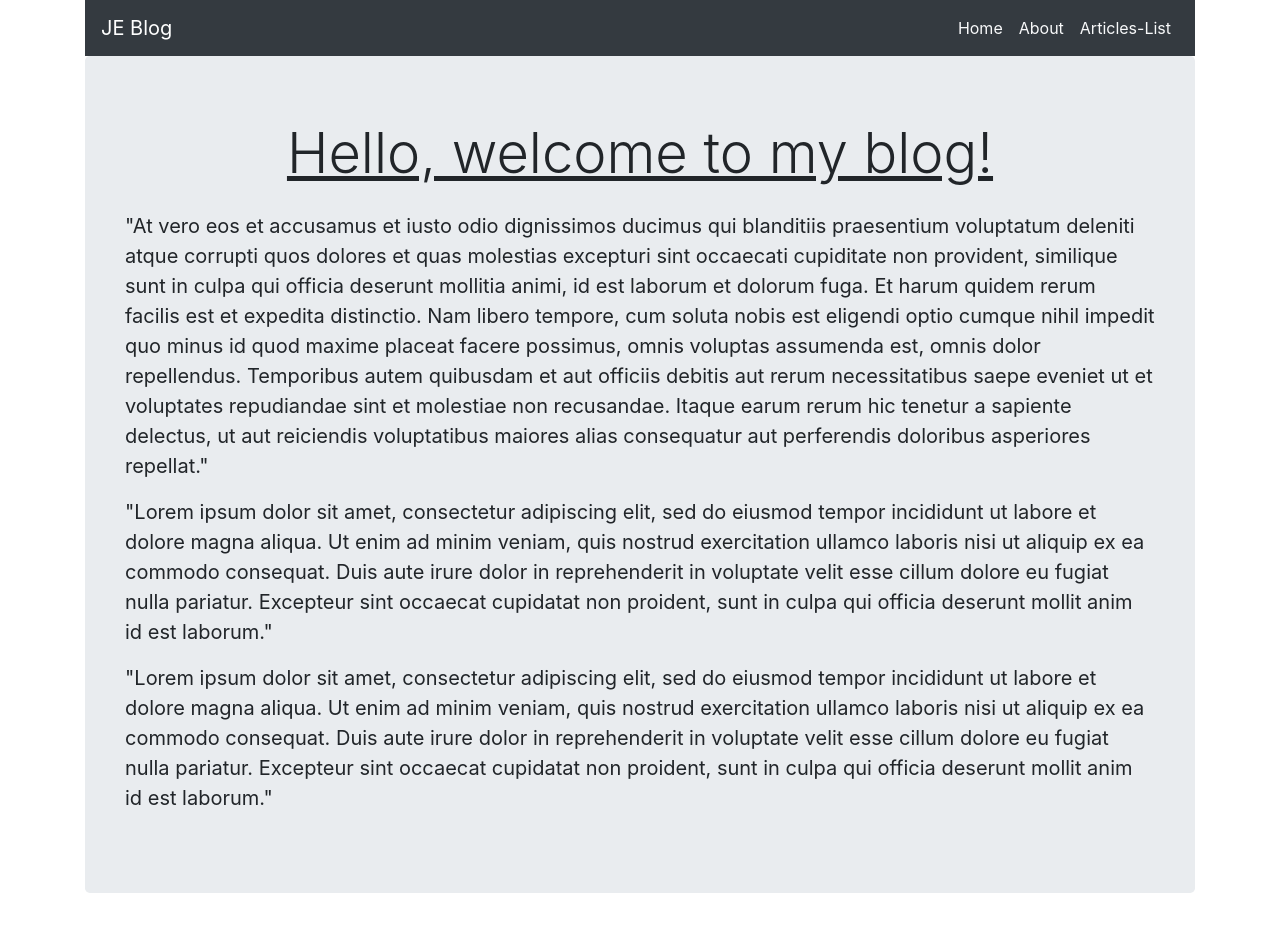
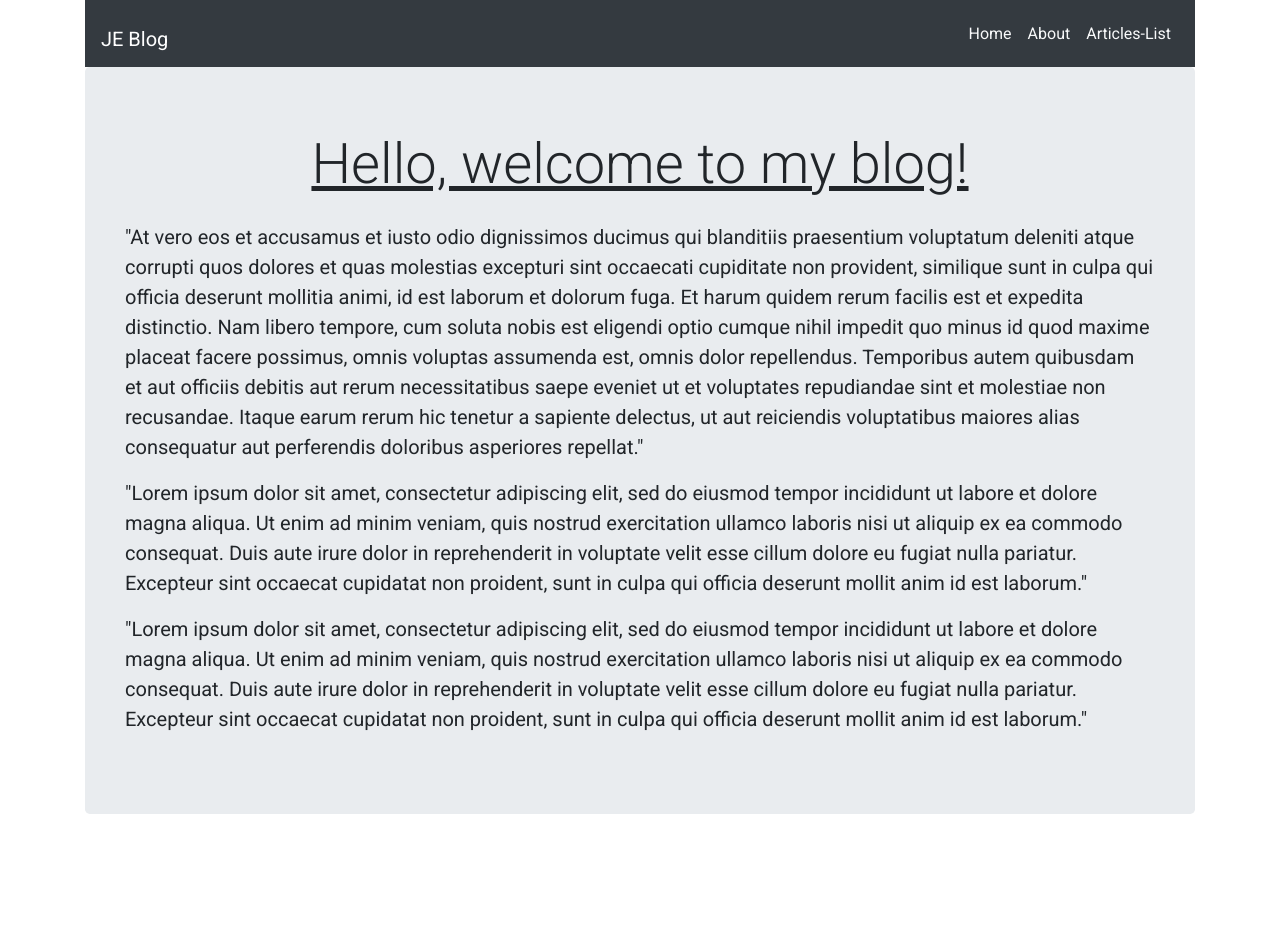
Before and after one commit to jm27/Blog-MERN, a React (Create React App) app in the folder Blog-FrontEnd/: page / in a window 1280 px wide. After the commit the page ends 846 px from the top, so only its background shows below. Built offline with nearby package versions, Linux system fonts and the light colour scheme.

Commit message:
Bootsrap style to components

```diff
--- a/Blog-FrontEnd/public/index.html
+++ b/Blog-FrontEnd/public/index.html
@@ -8,6 +8,8 @@
       name="JE Blog"
       content="Web site created using create-react-app, Journal for technical documents"
     />
+    <!-- CSS reset -->
+    <link href="./reset.css" rel="stylesheet" />
     <!-- Bootstrap -->
     <link
       rel="stylesheet"
@@ -22,6 +24,13 @@
       integrity="sha384-AYmEC3Yw5cVb3ZcuHtOA93w35dYTsvhLPVnYs9eStHfGJvOvKxVfELGroGkvsg+p"
       crossorigin="anonymous"
     />
+    <!-- Google Fonts -->
+    <link
+      href="https://fonts.googleapis.com/css2?family=Roboto:wght@300;400;500;700&display=swap"
+      rel="stylesheet"
+    />
+    <!-- Our CSS -->
+    <link href="./style.css" rel="stylesheet" />
     <title>JE Blog</title>
   </head>
   <body>
--- /dev/null
+++ b/Blog-FrontEnd/public/reset.css
@@ -0,0 +1,48 @@
+/* http://meyerweb.com/eric/tools/css/reset/
+   v2.0 | 20110126
+   License: none (public domain)
+*/
+
+html, body, div, span, applet, object, iframe,
+h1, h2, h3, h4, h5, h6, p, blockquote, pre,
+a, abbr, acronym, address, big, cite, code,
+del, dfn, em, img, ins, kbd, q, s, samp,
+small, strike, strong, sub, sup, tt, var,
+b, u, i, center,
+dl, dt, dd, ol, ul, li,
+fieldset, form, label, legend,
+table, caption, tbody, tfoot, thead, tr, th, td,
+article, aside, canvas, details, embed,
+figure, figcaption, footer, header, hgroup,
+menu, nav, output, ruby, section, summary,
+time, mark, audio, video {
+	margin: 0;
+	padding: 0;
+	border: 0;
+	font-size: 100%;
+	font: inherit;
+	vertical-align: baseline;
+}
+/* HTML5 display-role reset for older browsers */
+article, aside, details, figcaption, figure,
+footer, header, hgroup, menu, nav, section {
+	display: block;
+}
+body {
+	line-height: 1;
+}
+ol, ul {
+	list-style: none;
+}
+blockquote, q {
+	quotes: none;
+}
+blockquote:before, blockquote:after,
+q:before, q:after {
+	content: '';
+	content: none;
+}
+table {
+	border-collapse: collapse;
+	border-spacing: 0;
+}
--- /dev/null
+++ b/Blog-FrontEnd/public/style.css
@@ -0,0 +1,3 @@
+* {
+  font-family: "Roboto", sans-serif !important;
+}
--- a/Blog-FrontEnd/src/Components/AddCommentForm.js
+++ b/Blog-FrontEnd/src/Components/AddCommentForm.js
@@ -22,7 +22,7 @@
     <>
       <h3 className="display-6 mt-3 mb-3">Add a Comment</h3>
       <div id="add-comment-form" className="form-group mb-3">
-        <label className=" font-weight-bold">Name:</label>
+        <label className="font-weight-bold">Name:</label>
         <input
           placeholder="Full name"
           className="form-control"
--- a/Blog-FrontEnd/src/Components/ArticlesList.js
+++ b/Blog-FrontEnd/src/Components/ArticlesList.js
@@ -4,7 +4,7 @@
 const ArticlesList = ({ articles }) => (
   <div className='row d-flex justify-content-around'>
     {articles.map((a, i) => (
-      <div className='card col-5 text-center mb-3' >
+      <div className='card col-md-5 text-center mb-3' >
       <div className="card-body">
         <h3 className="display-6">{a.title}</h3>{" "}
         <p className="lead">{a.content[0].substring(0, 150)}...</p>{" "}
--- a/Blog-FrontEnd/src/Components/NavBar.js
+++ b/Blog-FrontEnd/src/Components/NavBar.js
@@ -5,6 +5,7 @@
   <nav className="navbar navbar-dark bg-dark navbar-expand-lg ">
     <Link className="navbar-brand" to="/">
       JE Blog
+      <i id="spin" class="fa fa-cog fa-spin fa-2x fa-fw" aria-hidden="true"></i>
     </Link>{" "}
     <button
       className="navbar-toggler"
--- a/Blog-FrontEnd/src/index.css
+++ b/Blog-FrontEnd/src/index.css
@@ -1,13 +1,8 @@
-body {
-  margin: 0;
-  font-family: -apple-system, BlinkMacSystemFont, 'Segoe UI', 'Roboto', 'Oxygen',
-    'Ubuntu', 'Cantarell', 'Fira Sans', 'Droid Sans', 'Helvetica Neue',
-    sans-serif;
-  -webkit-font-smoothing: antialiased;
-  -moz-osx-font-smoothing: grayscale;
+* {
+  font-family: "Roboto", sans-serif !important;
 }
 
-code {
-  font-family: source-code-pro, Menlo, Monaco, Consolas, 'Courier New',
-    monospace;
+.far,
+.fa{
+  font-family: "Font Awesome 5 Pro" !important;
 }
```
